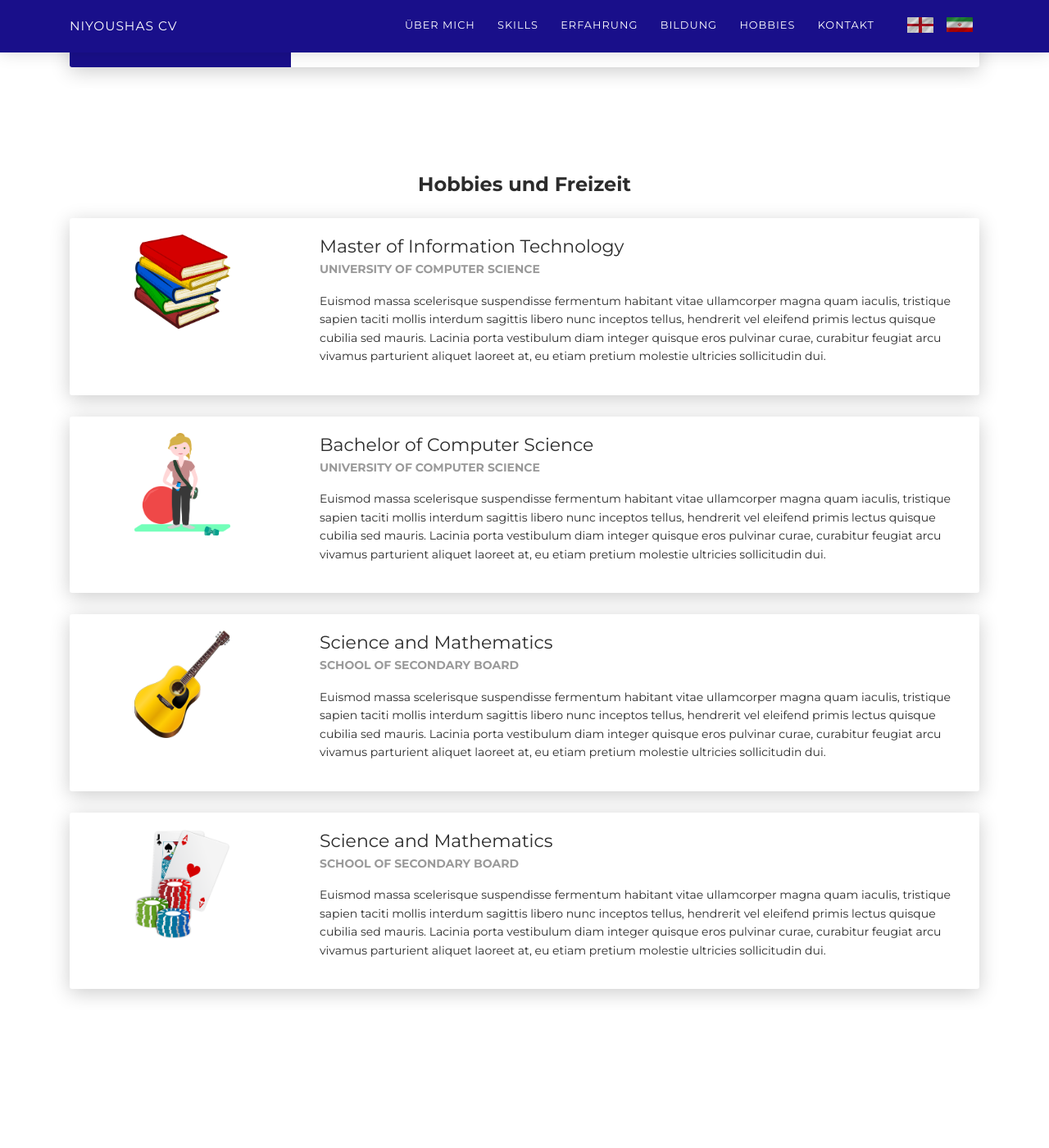
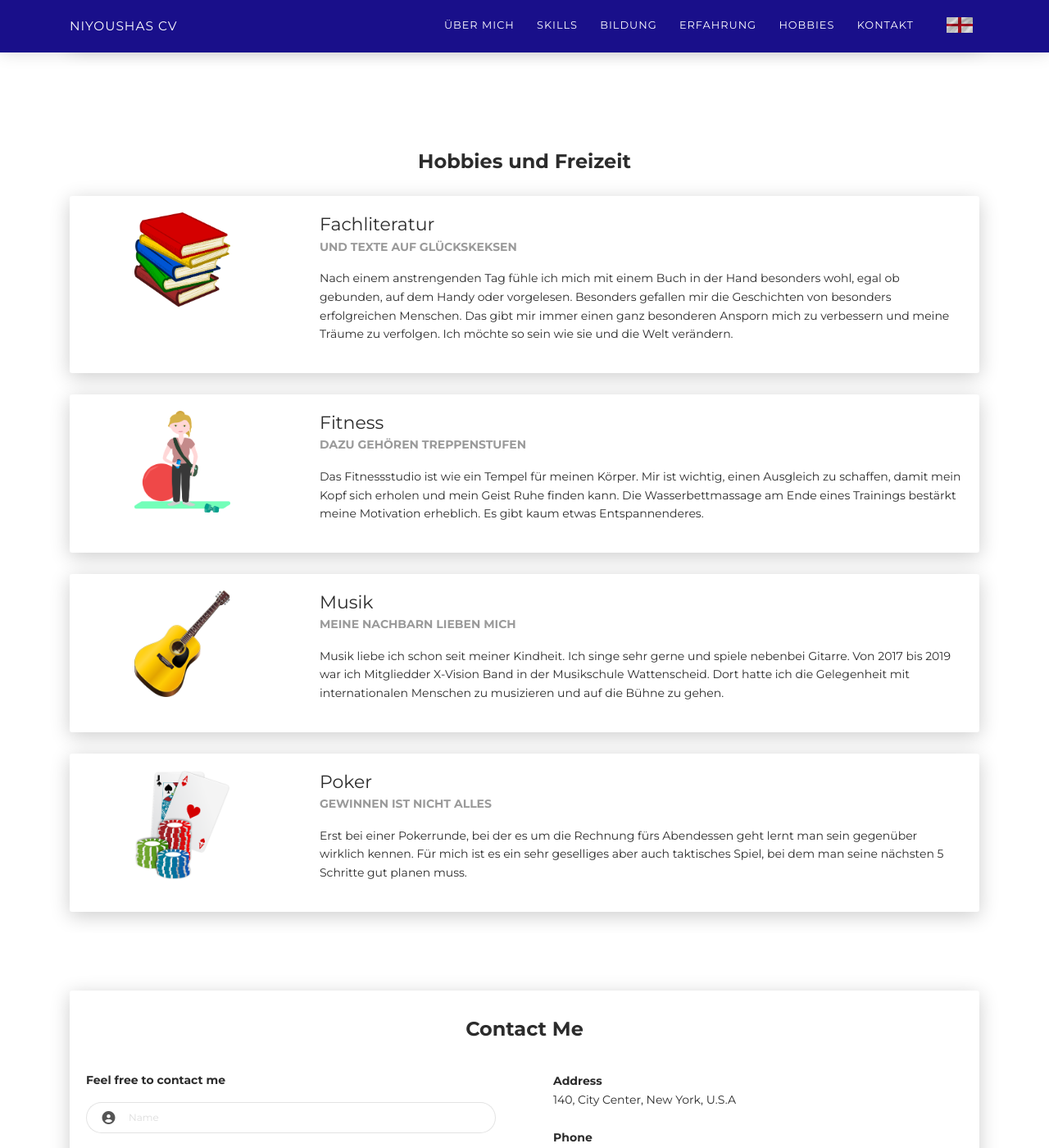
Before and after one commit to Niyoushaaa/Tura92.github.io, a Jekyll site: the page built from index.md, in a window 1280 px wide and 1400 px high, scrolled down 2916 px. Shown: the whole window at 82% size. Built offline with Jekyll 4.4.1, drawn with Linux system fonts in a browser that asks for light colours; nearby versions of some CDN libraries; some of the changed text lies outside the part shown.

Commit message:
fill hobbie section

```diff
--- a/index.md
+++ b/index.md
@@ -17,8 +17,8 @@
             <ul class="navbar-nav">
               <li class="nav-item"><a class="nav-link smooth-scroll" href="#about">Über Mich</a></li>
               <li class="nav-item"><a class="nav-link smooth-scroll" href="#skill">Skills</a></li>
+              <li class="nav-item"><a class="nav-link smooth-scroll" href="#education">Bildung</a></li>
               <li class="nav-item"><a class="nav-link smooth-scroll" href="#experience">Erfahrung</a></li>
-              <li class="nav-item"><a class="nav-link smooth-scroll" href="#education">Bildung</a></li>
               <li class="nav-item"><a class="nav-link smooth-scroll" href="#hobbies">Hobbies</a></li>
               <li class="nav-item"><a class="nav-link smooth-scroll" href="#contact">Kontakt</a></li>
               <li>
@@ -26,11 +26,6 @@
                   <div class="p-2">
                     <a href="/en">
                       <img src="images/england-flag-icon.png" style="padding-bottom: 6px" alt="England" />
-                    </a>
-                  </div>
-                  <div class="p-2">
-                    <a href="/ir">
-                      <img src="images/iran-flag-icon.png" style="padding-bottom: 6px" alt="Iran" />
                     </a>
                   </div>
                 </div>
@@ -65,38 +60,35 @@
             <div class="row">
               <div class="col-lg-6 col-md-12">
                 <div class="card-body">
-                  <div class="h4 mt-0 title">About</div>
-                  <p>Hello! I am Anthony Barnett. Web Developer, Graphic Designer and Photographer.
-                  </p>
-                  <p>Creative CV is a HTML resume template for professionals. Built with Bootstrap 4,
-                    Now UI Kit and FontAwesome, this modern and responsive design template is
-                    perfect to showcase your portfolio, skills and experience. <a
-                      href="https://templateflip.com/templates/creative-cv/" target="_blank">Learn
-                      More</a></p>
+                  <div class="h4 mt-0 title">Über mich</div>
+                  <p>Hallo! Ich bin Niyousha Homay Nikfar. Medizintechnische Ingenieurin und Entwicklerin.</p>
+                  <p>Mein Traum ist es nach meinem Studium etwas zu entwickeln, dass die Welt verändert. Ich möchte mein
+                  Wissen dazu nutzen so vielen Menschen zu helfen wie ich nur kann. Ich bin engagiert, risikofreudig und verlässlich.
+                  Bleib eine Weile und erschaffe dir dein Bild von mir. Willkommen auf meiner CV-Site!</p>
                 </div>
               </div>
               <div class="col-lg-6 col-md-12">
                 <div class="card-body">
                   <div class="h4 mt-0 title">Allgemeine Informationen</div>
                   <div class="row">
-                    <div class="col-sm-4"><strong class="text-uppercase">Age:</strong></div>
-                    <div class="col-sm-8">24</div>
+                    <div class="col-sm-4"><strong class="text-uppercase">Geboren am:</strong></div>
+                    <div class="col-sm-8">11.03.1997</div>
                   </div>
                   <div class="row mt-3">
                     <div class="col-sm-4"><strong class="text-uppercase">Email:</strong></div>
-                    <div class="col-sm-8">anthony@company.com</div>
+                    <div class="col-sm-8">niyousha.nikfar@gmail.com</div>
                   </div>
                   <div class="row mt-3">
-                    <div class="col-sm-4"><strong class="text-uppercase">Phone:</strong></div>
-                    <div class="col-sm-8">+1718-111-0011</div>
+                    <div class="col-sm-4"><strong class="text-uppercase">Telefon:</strong></div>
+                    <div class="col-sm-8">+49 176 34342760</div>
                   </div>
                   <div class="row mt-3">
-                    <div class="col-sm-4"><strong class="text-uppercase">Address:</strong></div>
-                    <div class="col-sm-8">140, City Center, New York, U.S.A</div>
+                    <div class="col-sm-4"><strong class="text-uppercase">Adresse:</strong></div>
+                    <div class="col-sm-8">Luisenstr. 9-13</div>
                   </div>
                   <div class="row mt-3">
-                    <div class="col-sm-4"><strong class="text-uppercase">Language:</strong></div>
-                    <div class="col-sm-8">English, German, French</div>
+                    <div class="col-sm-4"><strong class="text-uppercase">Sprache:</strong></div>
+                    <div class="col-sm-8">Deutsch, Englisch, Persisch</div>
                   </div>
                 </div>
               </div>
@@ -106,65 +98,45 @@
       </div>
       <div class="section" id="skill">
         <div class="container">
-          <div class="h4 text-center mb-4 title">Professional Skills</div>
+          <div class="h4 text-center mb-4 title">Skills</div>
           <div class="card" data-aos="fade-up" data-aos-anchor-placement="top-bottom">
             <div class="card-body">
               <div class="row">
                 <div class="col-md-6">
-                  <div class="progress-container progress-primary"><span class="progress-badge">HTML</span>
+                  <div class="progress-container progress-primary"><span class="progress-badge">MS(Excel/Word/Power Point)</span>
                     <div class="progress">
                       <div class="progress-bar progress-bar-primary" data-aos="progress-full" data-aos-offset="10"
                         data-aos-duration="2000" role="progressbar" aria-valuenow="60" aria-valuemin="0"
-                        aria-valuemax="100" style="width: 80%;"></div><span class="progress-value">80%</span>
+                        aria-valuemax="100" style="width: 90%;"></div><span class="progress-value">90%</span>
                     </div>
                   </div>
                 </div>
                 <div class="col-md-6">
-                  <div class="progress-container progress-primary"><span class="progress-badge">CSS</span>
+                  <div class="progress-container progress-primary"><span class="progress-badge">MATLAB/Simulink</span>
                     <div class="progress">
                       <div class="progress-bar progress-bar-primary" data-aos="progress-full" data-aos-offset="10"
                         data-aos-duration="2000" role="progressbar" aria-valuenow="60" aria-valuemin="0"
-                        aria-valuemax="100" style="width: 75%;"></div><span class="progress-value">75%</span>
+                        aria-valuemax="100" style="width: 85%;"></div><span class="progress-value">85%</span>
                     </div>
                   </div>
                 </div>
               </div>
               <div class="row">
                 <div class="col-md-6">
-                  <div class="progress-container progress-primary"><span class="progress-badge">JavaScript</span>
+                  <div class="progress-container progress-primary"><span class="progress-badge">Java/SQL</span>
                     <div class="progress">
                       <div class="progress-bar progress-bar-primary" data-aos="progress-full" data-aos-offset="10"
                         data-aos-duration="2000" role="progressbar" aria-valuenow="60" aria-valuemin="0"
-                        aria-valuemax="100" style="width: 60%;"></div><span class="progress-value">60%</span>
+                        aria-valuemax="100" style="width: 30%;"></div><span class="progress-value">30%</span>
                     </div>
                   </div>
                 </div>
-                <div class="col-md-6">
-                  <div class="progress-container progress-primary"><span class="progress-badge">SASS</span>
+                 <div class="col-md-6">
+                  <div class="progress-container progress-primary"><span class="progress-badge">C/C++</span>
                     <div class="progress">
                       <div class="progress-bar progress-bar-primary" data-aos="progress-full" data-aos-offset="10"
                         data-aos-duration="2000" role="progressbar" aria-valuenow="60" aria-valuemin="0"
-                        aria-valuemax="100" style="width: 60%;"></div><span class="progress-value">60%</span>
-                    </div>
-                  </div>
-                </div>
-              </div>
-              <div class="row">
-                <div class="col-md-6">
-                  <div class="progress-container progress-primary"><span class="progress-badge">Bootstrap</span>
-                    <div class="progress">
-                      <div class="progress-bar progress-bar-primary" data-aos="progress-full" data-aos-offset="10"
-                        data-aos-duration="2000" role="progressbar" aria-valuenow="60" aria-valuemin="0"
-                        aria-valuemax="100" style="width: 75%;"></div><span class="progress-value">75%</span>
-                    </div>
-                  </div>
-                </div>
-                <div class="col-md-6">
-                  <div class="progress-container progress-primary"><span class="progress-badge">Photoshop</span>
-                    <div class="progress">
-                      <div class="progress-bar progress-bar-primary" data-aos="progress-full" data-aos-offset="10"
-                        data-aos-duration="2000" role="progressbar" aria-valuenow="60" aria-valuemin="0"
-                        aria-valuemax="100" style="width: 70%;"></div><span class="progress-value">70%</span>
+                        aria-valuemax="100" style="width: 40%;"></div><span class="progress-value">40%</span>
                     </div>
                   </div>
                 </div>
@@ -173,77 +145,9 @@
           </div>
         </div>
       </div>
-      <div class="section" id="experience">
-        <div class="container cc-experience">
-          <div class="h4 text-center mb-4 title">Work Experience</div>
-          <div class="card">
-            <div class="row">
-              <div class="col-md-3 bg-primary" data-aos="fade-right" data-aos-offset="50" data-aos-duration="500">
-                <div class="card-body cc-experience-header">
-                  <p>March 2016 - Present</p>
-                  <div class="h5">CreativeM</div>
-                </div>
-              </div>
-              <div class="col-md-9" data-aos="fade-left" data-aos-offset="50" data-aos-duration="500">
-                <div class="card-body">
-                  <div class="h5">Front End Developer</div>
-                  <p>Euismod massa scelerisque suspendisse fermentum habitant vitae ullamcorper magna
-                    quam iaculis, tristique sapien taciti mollis interdum sagittis libero nunc
-                    inceptos tellus, hendrerit vel eleifend primis lectus quisque cubilia sed
-                    mauris. Lacinia porta vestibulum diam integer quisque eros pulvinar curae,
-                    curabitur feugiat arcu vivamus parturient aliquet laoreet at, eu etiam pretium
-                    molestie ultricies sollicitudin dui.</p>
-                </div>
-              </div>
-            </div>
-          </div>
-          <div class="card">
-            <div class="row">
-              <div class="col-md-3 bg-primary" data-aos="fade-right" data-aos-offset="50" data-aos-duration="500">
-                <div class="card-body cc-experience-header">
-                  <p>April 2014 - March 2016</p>
-                  <div class="h5">WebNote</div>
-                </div>
-              </div>
-              <div class="col-md-9" data-aos="fade-left" data-aos-offset="50" data-aos-duration="500">
-                <div class="card-body">
-                  <div class="h5">Web Developer</div>
-                  <p>Euismod massa scelerisque suspendisse fermentum habitant vitae ullamcorper magna
-                    quam iaculis, tristique sapien taciti mollis interdum sagittis libero nunc
-                    inceptos tellus, hendrerit vel eleifend primis lectus quisque cubilia sed
-                    mauris. Lacinia porta vestibulum diam integer quisque eros pulvinar curae,
-                    curabitur feugiat arcu vivamus parturient aliquet laoreet at, eu etiam pretium
-                    molestie ultricies sollicitudin dui.</p>
-                </div>
-              </div>
-            </div>
-          </div>
-          <div class="card">
-            <div class="row">
-              <div class="col-md-3 bg-primary" data-aos="fade-right" data-aos-offset="50" data-aos-duration="500">
-                <div class="card-body cc-experience-header">
-                  <p>April 2013 - February 2014</p>
-                  <div class="h5">WEBM</div>
-                </div>
-              </div>
-              <div class="col-md-9" data-aos="fade-left" data-aos-offset="50" data-aos-duration="500">
-                <div class="card-body">
-                  <div class="h5">Intern</div>
-                  <p>Euismod massa scelerisque suspendisse fermentum habitant vitae ullamcorper magna
-                    quam iaculis, tristique sapien taciti mollis interdum sagittis libero nunc
-                    inceptos tellus, hendrerit vel eleifend primis lectus quisque cubilia sed
-                    mauris. Lacinia porta vestibulum diam integer quisque eros pulvinar curae,
-                    curabitur feugiat arcu vivamus parturient aliquet laoreet at, eu etiam pretium
-                    molestie ultricies sollicitudin dui.</p>
-                </div>
-              </div>
-            </div>
-          </div>
-        </div>
-      </div>
       <div class="section" id="education">
         <div class="container cc-education">
-          <div class="h4 text-center mb-4 title">Education</div>
+          <div class="h4 text-center mb-4 title">Bildung</div>
           <div class="card">
             <div class="row">
               <div class="col-md-3 bg-primary" data-aos="fade-right" data-aos-offset="50" data-aos-duration="500">
@@ -312,6 +216,74 @@
           </div>
         </div>
       </div>
+      <div class="section" id="experience">
+        <div class="container cc-experience">
+          <div class="h4 text-center mb-4 title">Erfahrung</div>
+          <div class="card">
+            <div class="row">
+              <div class="col-md-3 bg-primary" data-aos="fade-right" data-aos-offset="50" data-aos-duration="500">
+                <div class="card-body cc-experience-header">
+                  <p>March 2016 - Present</p>
+                  <div class="h5">CreativeM</div>
+                </div>
+              </div>
+              <div class="col-md-9" data-aos="fade-left" data-aos-offset="50" data-aos-duration="500">
+                <div class="card-body">
+                  <div class="h5">Front End Developer</div>
+                  <p>Euismod massa scelerisque suspendisse fermentum habitant vitae ullamcorper magna
+                    quam iaculis, tristique sapien taciti mollis interdum sagittis libero nunc
+                    inceptos tellus, hendrerit vel eleifend primis lectus quisque cubilia sed
+                    mauris. Lacinia porta vestibulum diam integer quisque eros pulvinar curae,
+                    curabitur feugiat arcu vivamus parturient aliquet laoreet at, eu etiam pretium
+                    molestie ultricies sollicitudin dui.</p>
+                </div>
+              </div>
+            </div>
+          </div>
+          <div class="card">
+            <div class="row">
+              <div class="col-md-3 bg-primary" data-aos="fade-right" data-aos-offset="50" data-aos-duration="500">
+                <div class="card-body cc-experience-header">
+                  <p>April 2014 - March 2016</p>
+                  <div class="h5">WebNote</div>
+                </div>
+              </div>
+              <div class="col-md-9" data-aos="fade-left" data-aos-offset="50" data-aos-duration="500">
+                <div class="card-body">
+                  <div class="h5">Web Developer</div>
+                  <p>Euismod massa scelerisque suspendisse fermentum habitant vitae ullamcorper magna
+                    quam iaculis, tristique sapien taciti mollis interdum sagittis libero nunc
+                    inceptos tellus, hendrerit vel eleifend primis lectus quisque cubilia sed
+                    mauris. Lacinia porta vestibulum diam integer quisque eros pulvinar curae,
+                    curabitur feugiat arcu vivamus parturient aliquet laoreet at, eu etiam pretium
+                    molestie ultricies sollicitudin dui.</p>
+                </div>
+              </div>
+            </div>
+          </div>
+          <div class="card">
+            <div class="row">
+              <div class="col-md-3 bg-primary" data-aos="fade-right" data-aos-offset="50" data-aos-duration="500">
+                <div class="card-body cc-experience-header">
+                  <p>April 2013 - February 2014</p>
+                  <div class="h5">WEBM</div>
+                </div>
+              </div>
+              <div class="col-md-9" data-aos="fade-left" data-aos-offset="50" data-aos-duration="500">
+                <div class="card-body">
+                  <div class="h5">Intern</div>
+                  <p>Euismod massa scelerisque suspendisse fermentum habitant vitae ullamcorper magna
+                    quam iaculis, tristique sapien taciti mollis interdum sagittis libero nunc
+                    inceptos tellus, hendrerit vel eleifend primis lectus quisque cubilia sed
+                    mauris. Lacinia porta vestibulum diam integer quisque eros pulvinar curae,
+                    curabitur feugiat arcu vivamus parturient aliquet laoreet at, eu etiam pretium
+                    molestie ultricies sollicitudin dui.</p>
+                </div>
+              </div>
+            </div>
+          </div>
+        </div>
+      </div>
       <div class="section" id="hobbies">
         <div class="container cc-education">
           <div class="h4 text-center mb-4 title">Hobbies und Freizeit</div>
@@ -324,14 +296,9 @@
               </div>
               <div class="col-md-9" data-aos="fade-left" data-aos-offset="50" data-aos-duration="500">
                 <div class="card-body">
-                  <div class="h5">Master of Information Technology</div>
-                  <p class="category">University of Computer Science</p>
-                  <p>Euismod massa scelerisque suspendisse fermentum habitant vitae ullamcorper magna
-                    quam iaculis, tristique sapien taciti mollis interdum sagittis libero nunc
-                    inceptos tellus, hendrerit vel eleifend primis lectus quisque cubilia sed
-                    mauris. Lacinia porta vestibulum diam integer quisque eros pulvinar curae,
-                    curabitur feugiat arcu vivamus parturient aliquet laoreet at, eu etiam pretium
-                    molestie ultricies sollicitudin dui.</p>
+                  <div class="h5">Fachliteratur</div>
+                  <p class="category">Und Texte auf Glückskeksen</p>
+                  <p>Nach einem anstrengenden Tag fühle ich mich mit einem Buch in der Hand besonders wohl, egal ob gebunden, auf dem Handy oder vorgelesen. Besonders gefallen mir die Geschichten von besonders erfolgreichen Menschen. Das gibt mir immer einen ganz besonderen Ansporn mich zu verbessern und meine Träume zu verfolgen. Ich möchte so sein wie sie und die Welt verändern.</p>
                 </div>
               </div>
             </div>
@@ -345,14 +312,9 @@
               </div>
               <div class="col-md-9" data-aos="fade-left" data-aos-offset="50" data-aos-duration="500">
                 <div class="card-body">
-                  <div class="h5">Bachelor of Computer Science</div>
-                  <p class="category">University of Computer Science</p>
-                  <p>Euismod massa scelerisque suspendisse fermentum habitant vitae ullamcorper magna
-                    quam iaculis, tristique sapien taciti mollis interdum sagittis libero nunc
-                    inceptos tellus, hendrerit vel eleifend primis lectus quisque cubilia sed
-                    mauris. Lacinia porta vestibulum diam integer quisque eros pulvinar curae,
-                    curabitur feugiat arcu vivamus parturient aliquet laoreet at, eu etiam pretium
-                    molestie ultricies sollicitudin dui.</p>
+                  <div class="h5">Fitness</div>
+                  <p class="category">Dazu gehören Treppenstufen</p>
+                  <p>Das Fitnessstudio ist wie ein Tempel für meinen Körper. Mir ist wichtig, einen Ausgleich zu schaffen, damit mein Kopf sich erholen und mein Geist Ruhe finden kann. Die Wasserbettmassage am Ende eines Trainings bestärkt meine Motivation erheblich. Es gibt kaum etwas Entspannenderes.</p>
                 </div>
               </div>
             </div>
@@ -366,14 +328,9 @@
               </div>
               <div class="col-md-9" data-aos="fade-left" data-aos-offset="50" data-aos-duration="500">
                 <div class="card-body">
-                  <div class="h5">Science and Mathematics</div>
-                  <p class="category">School of Secondary board</p>
-                  <p>Euismod massa scelerisque suspendisse fermentum habitant vitae ullamcorper magna
-                    quam iaculis, tristique sapien taciti mollis interdum sagittis libero nunc
-                    inceptos tellus, hendrerit vel eleifend primis lectus quisque cubilia sed
-                    mauris. Lacinia porta vestibulum diam integer quisque eros pulvinar curae,
-                    curabitur feugiat arcu vivamus parturient aliquet laoreet at, eu etiam pretium
-                    molestie ultricies sollicitudin dui.</p>
+                  <div class="h5">Musik</div>
+                  <p class="category">Meine Nachbarn lieben mich</p>
+                  <p>Musik liebe ich schon seit meiner Kindheit. Ich singe sehr gerne und spiele nebenbei Gitarre. Von 2017 bis 2019 war ich Mitgliedder X-Vision Band in der Musikschule Wattenscheid. Dort hatte ich die Gelegenheit mit internationalen Menschen zu musizieren und auf die Bühne zu gehen.</p>
                 </div>
               </div>
             </div>
@@ -387,14 +344,9 @@
               </div>
               <div class="col-md-9" data-aos="fade-left" data-aos-offset="50" data-aos-duration="500">
                 <div class="card-body">
-                  <div class="h5">Science and Mathematics</div>
-                  <p class="category">School of Secondary board</p>
-                  <p>Euismod massa scelerisque suspendisse fermentum habitant vitae ullamcorper magna
-                    quam iaculis, tristique sapien taciti mollis interdum sagittis libero nunc
-                    inceptos tellus, hendrerit vel eleifend primis lectus quisque cubilia sed
-                    mauris. Lacinia porta vestibulum diam integer quisque eros pulvinar curae,
-                    curabitur feugiat arcu vivamus parturient aliquet laoreet at, eu etiam pretium
-                    molestie ultricies sollicitudin dui.</p>
+                  <div class="h5">Poker</div>
+                  <p class="category">Gewinnen ist nicht alles</p>
+                  <p>Erst bei einer Pokerrunde, bei der es um die Rechnung fürs Abendessen geht lernt man sein gegenüber wirklich kennen. Für mich ist es ein sehr geselliges aber auch taktisches Spiel, bei dem man seine nächsten 5 Schritte gut planen muss.</p>
                 </div>
               </div>
             </div>
```
Also changed, not shown: 1 other file.
